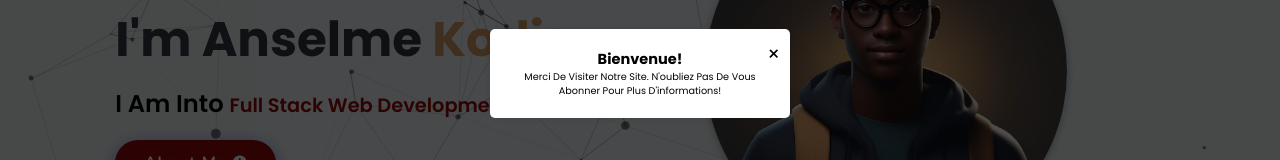
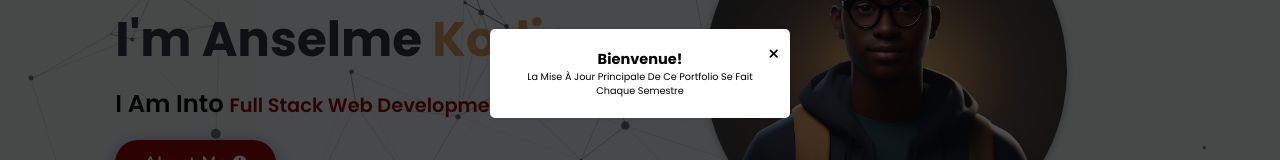
Before and after one commit to afdok/portfolio, a plain HTML site: page index.html in a window 1280 px wide. Shown: the part 327-487 px from the top of the page. Drawn offline with nearby package versions, Linux system fonts and the light colour scheme; no server answers; animation ran at ten frames a second.

Commit message:
update message pop-up

```diff
--- a/index.html
+++ b/index.html
@@ -357,7 +357,7 @@
     <div class="popup-content">
         <span class="close-btn" id="close-btn">&times;</span>
         <h2>Bienvenue!</h2>
-        <p>Merci de visiter notre site. N'oubliez pas de vous abonner pour plus d'informations!</p>
+        <p>La mise à jour principale de ce portfolio se fait chaque semestre</p>
     </div>
 </div>
 
```
